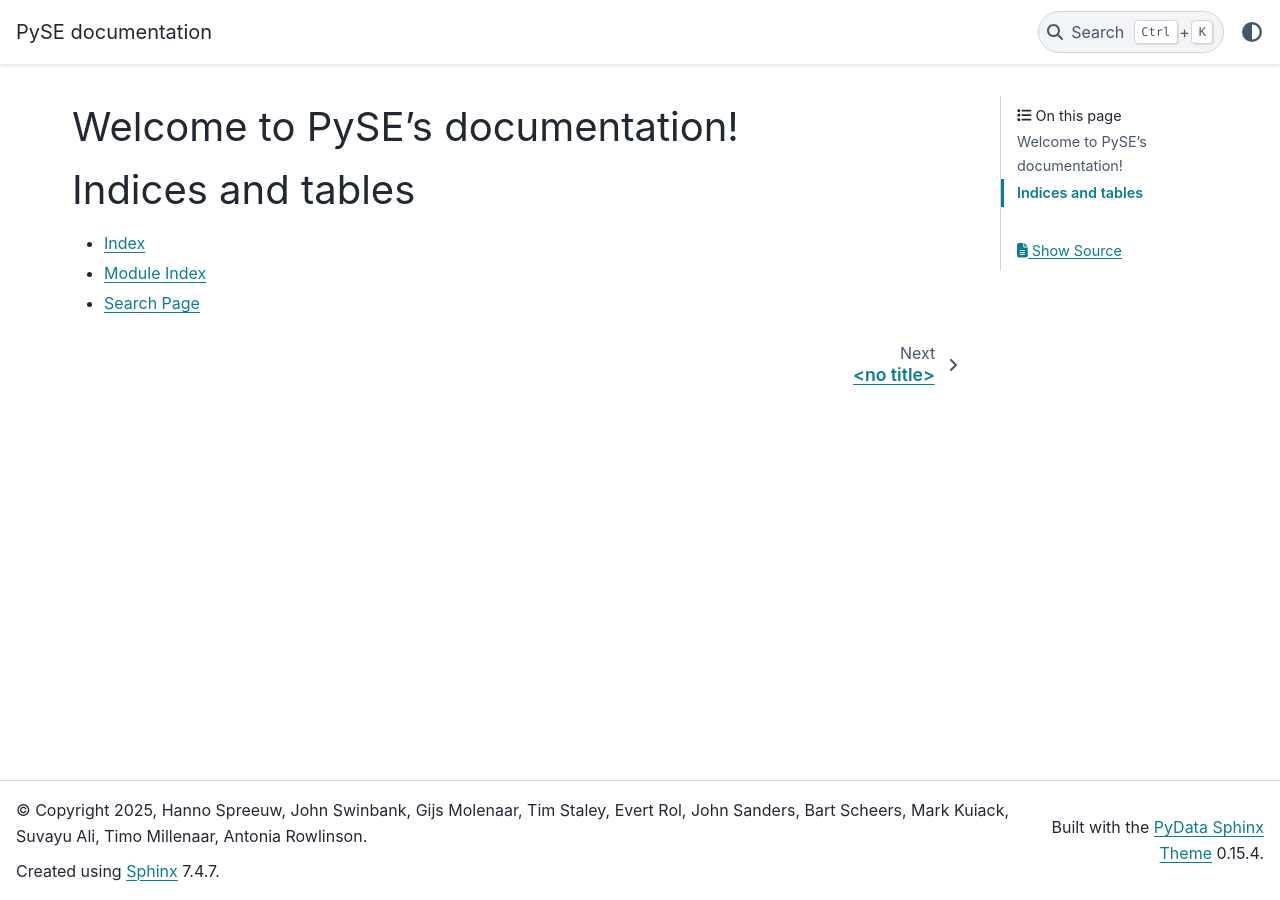
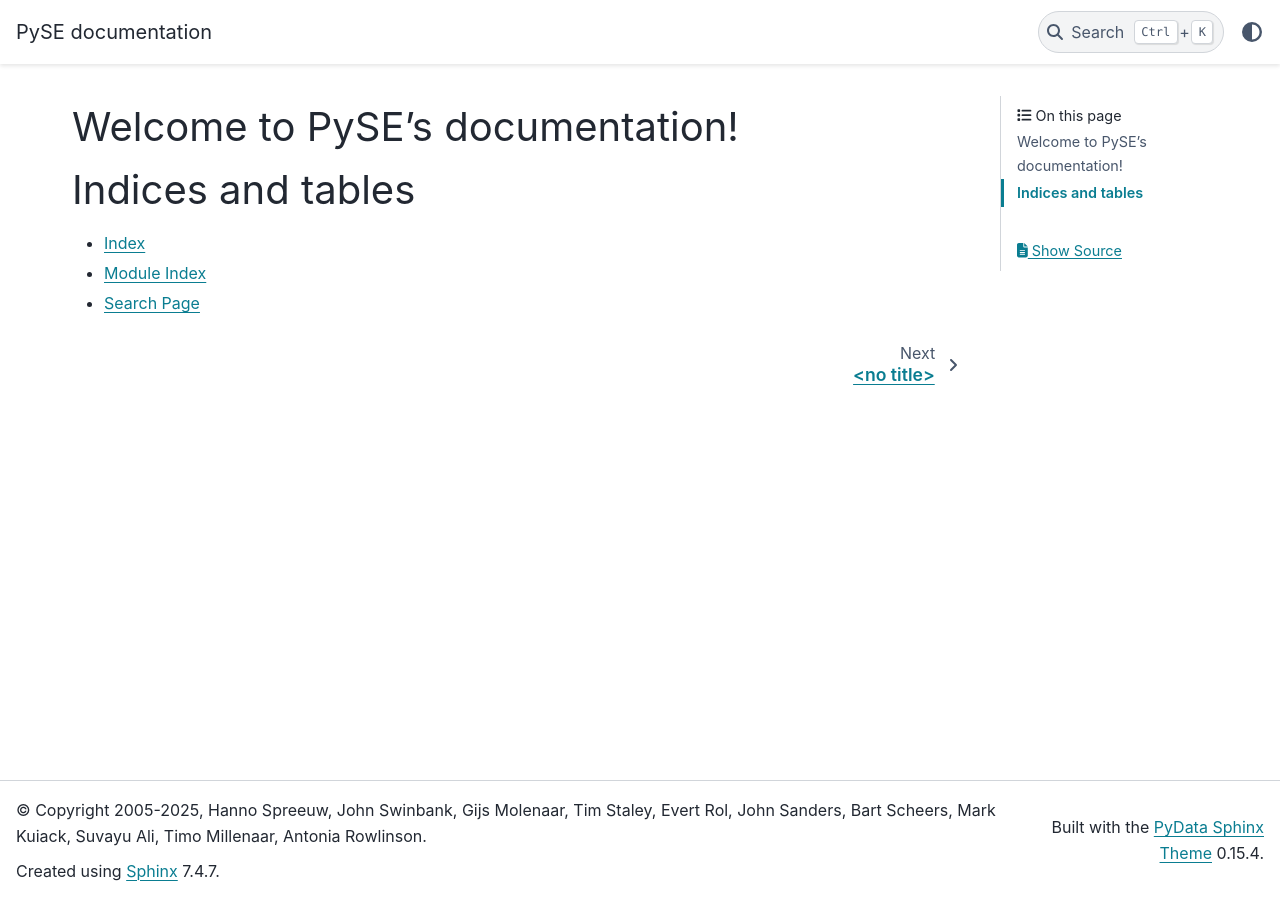
Before and after one commit to transientskp/pyse, a Sphinx documentation site: the page built from docs/source/index.rst, in a window 1280 px wide. Built offline with Sphinx 7.4.7 and the PyData theme 0.15.4, drawn with Linux system fonts in a browser that asks for light colours; the version number could not be read and is left out; some of the changed lines change nothing that is shown.

Commit message:
Use current year instead of 2025
Also, use a range; development started in 2005.

```diff
--- a/docs/source/conf.py
+++ b/docs/source/conf.py
@@ -1,3 +1,4 @@
+from datetime import datetime
 import sourcefinder
 
 project = "PySE"
@@ -15,7 +16,8 @@ authors = [
     "Antonia Rowlinson",
 ]
 author = ", ".join(authors)
-copyright = ", ".join(["2025", *authors])
+current_year = str(datetime.now().year)
+copyright = f"2005-{current_year}, {author}"
 release = sourcefinder.__version__
 version = release.split(".dev")[0] if ".dev" in release else release
 
```
